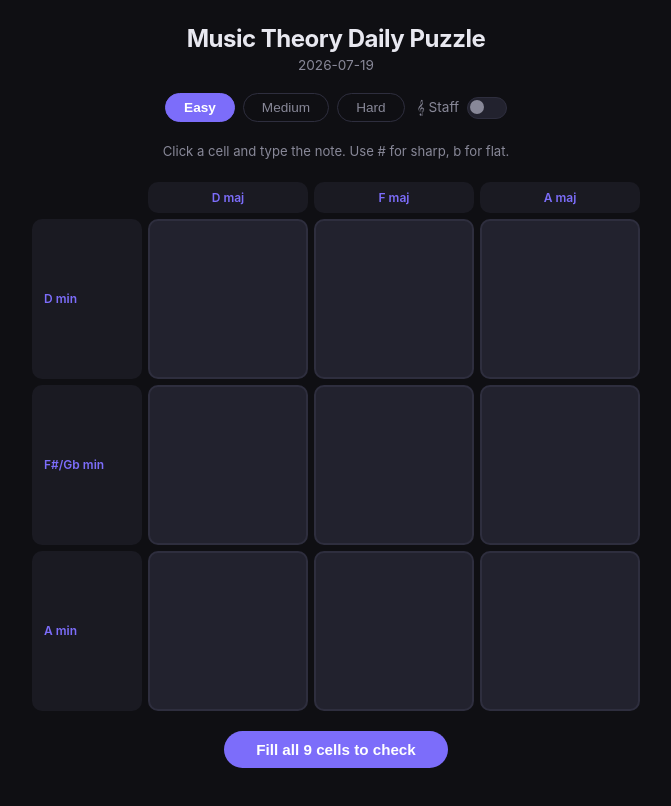
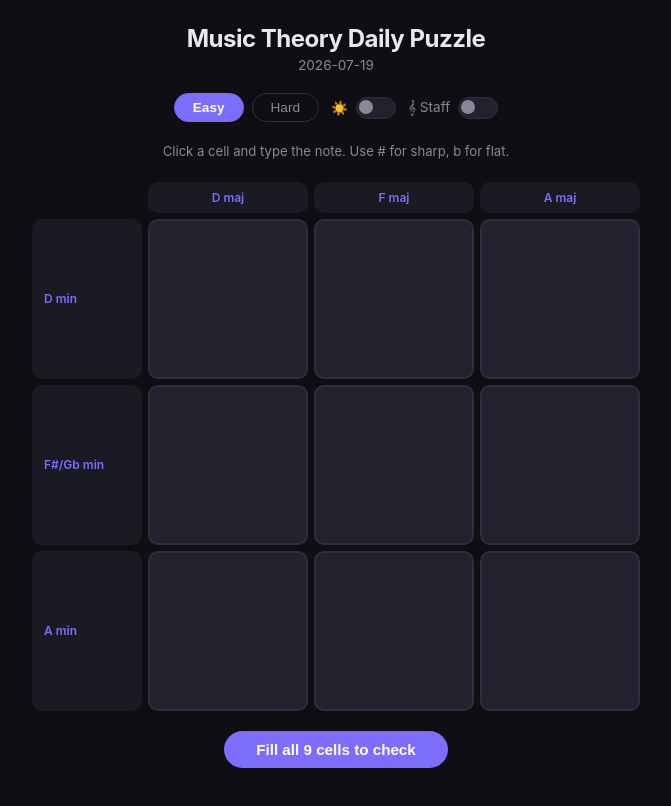
Before and after one commit to aaroncecchinibutler/music-theory-daily-puzzle, a React (Vite) app: page / in a window 1280 px wide. Shown: the top 806 px of the page, without its empty margins (304-975 px from the left). Built offline with nearby package versions, Linux system fonts and the light colour scheme.

Commit message:
Remove medium difficulty, add light mode toggle
Co-Authored-By: Claude Sonnet 4.6 <noreply@anthropic.com>

```diff
--- a/src/App.css
+++ b/src/App.css
@@ -14,11 +14,24 @@
   --gap: 6px;
 }
 
+[data-theme="light"] {
+  --bg: #ebebf2;
+  --surface: #f8f8fc;
+  --surface2: #ffffff;
+  --border: #d0d0de;
+  --accent: #5a4de6;
+  --accent-dim: #c5c0f5;
+  --text: #18181f;
+  --text-muted: #6b6b80;
+  --correct: #2e8f60;
+}
+
 body {
   background: var(--bg);
   color: var(--text);
   font-family: 'Inter', system-ui, sans-serif;
   min-height: 100vh;
+  transition: background 0.2s, color 0.2s;
 }
 
 .app {
--- a/src/App.jsx
+++ b/src/App.jsx
@@ -4,7 +4,7 @@ import { chordLabel, pitchName } from './musicTheory.js'
 import { StaffNote, chromaticToPc, B4_INDEX } from './StaffNote.jsx'
 import './App.css'
 
-const DIFFICULTIES = ['easy', 'medium', 'hard']
+const DIFFICULTIES = ['easy', 'hard']
 
 const NOTE_MAP = {
   'c': 0, 'b#': 0,
@@ -40,6 +40,11 @@ function loadState(date, difficulty) {
 
 export default function App() {
   const [difficulty, setDifficulty] = useState('easy')
+  const [lightMode, setLightMode] = useState(false)
+
+  useEffect(() => {
+    document.body.setAttribute('data-theme', lightMode ? 'light' : 'dark')
+  }, [lightMode])
   const [puzzle, setPuzzle] = useState(null)
   const [inputMode, setInputMode] = useState('text') // 'text' | 'staff'
   // text mode: guesses[key] = raw string
@@ -348,6 +353,12 @@ export default function App() {
             </button>
           ))}
         </div>
+        <label className="mode-switch" title="Toggle light mode">
+          <span className="mode-switch-label">☀️</span>
+          <span className={`switch-track ${lightMode ? 'on' : ''}`} onClick={() => setLightMode(m => !m)}>
+            <span className={`switch-thumb ${lightMode ? 'on' : ''}`} />
+          </span>
+        </label>
         <label className="mode-switch" title="Toggle input mode">
           <span className="mode-switch-label">𝄞 Staff</span>
           <span className={`switch-track ${inputMode === 'staff' ? 'on' : ''}`} onClick={toggleMode}>
```
